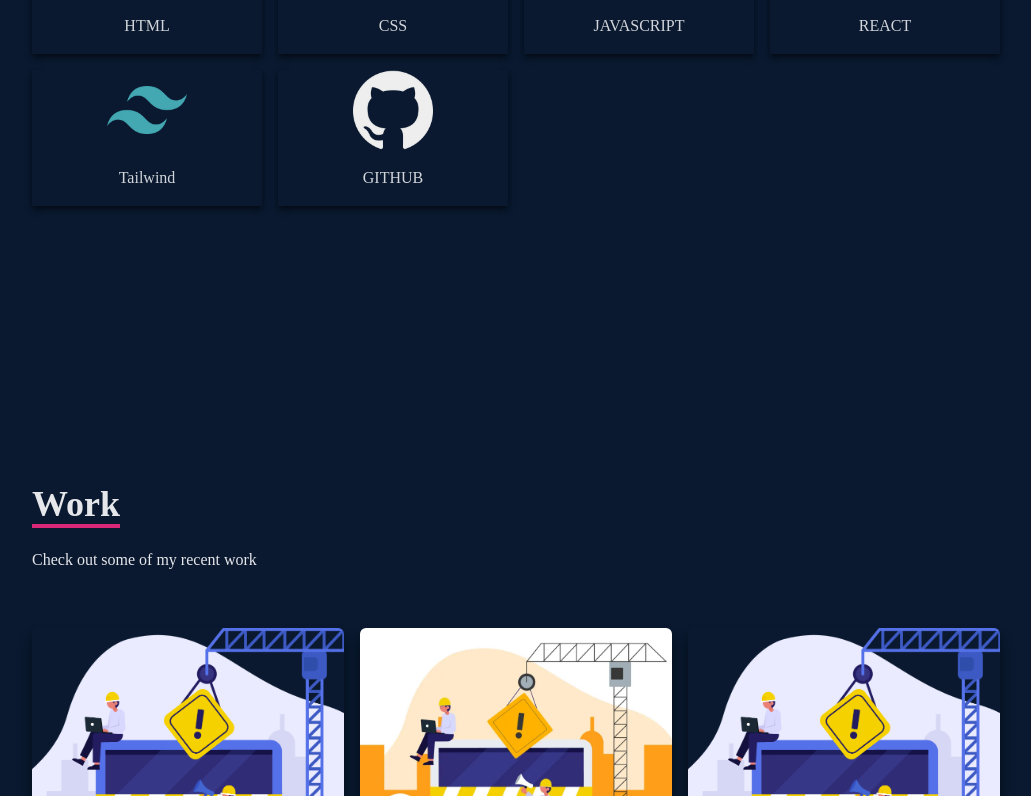
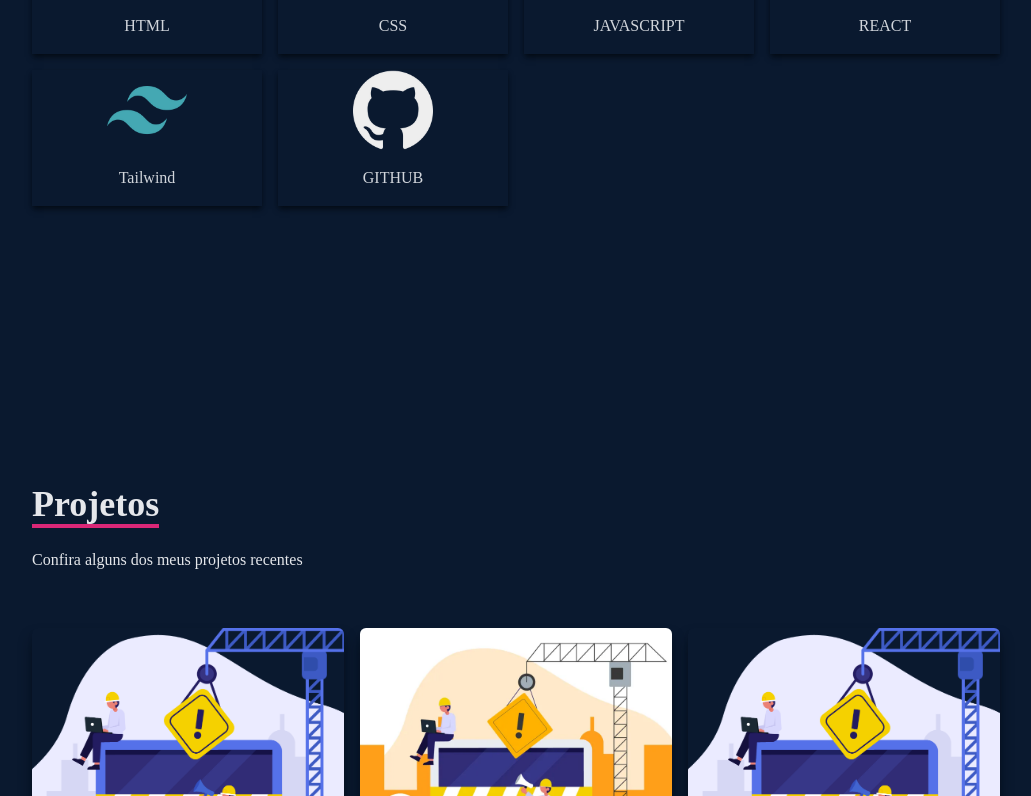
Before and after one commit to JuliaValerio/portifolio-julia, a React (Create React App) app: page / in a window 1280 px wide. Shown: the part 1986-2782 px from the top of the page, without its empty margins (124-1155 px from the left). Built offline with nearby package versions, Linux system fonts and the light colour scheme.

Commit message:
[ADD] link button work

```diff
--- a/src/components/Home.jsx
+++ b/src/components/Home.jsx
@@ -1,5 +1,6 @@
 import React from "react";
 import { HiArrowCircleRight } from "react-icons/hi";
+import { Link } from 'react-scroll';
 
 const Home = () => {
   return (
@@ -22,12 +23,14 @@ const Home = () => {
           cada passo dado traz uma alegria muito grande.
         </p>
         <div>
+          <Link to='work' smooth={true} duration={500}>
             <button to='work' smooth={true} duration={500} className="group text-white border-2 px-6 py-3 my-2 flex items-center hover:bg-[#cb54de] hover:border-[#cb54de]">
               Portifolio
               <span className="group-hover:rotate-90 duration-300 ">
                 <HiArrowCircleRight size={25} className="ml-3 group-hover:right-1 group-hover:-top-2 group-hover:relative" />
               </span>
             </button>
+          </Link>
         </div>
       </div>
     </div>
--- a/src/components/Work.jsx
+++ b/src/components/Work.jsx
@@ -9,9 +9,9 @@ const Work = () => {
       <div className='max-w-[1000px] mx-auto p-4 flex flex-col justify-center w-full h-full'>
         <div className='pb-8 text-gray-200'>
           <p className='text-4xl font-bold inline border-b-4 border-pink-600'>
-            Work
+            Projetos
           </p>
-          <p className='py-6'>Check out some of my recent work</p>
+          <p className='py-6'>Confira alguns dos meus projetos recentes</p>
         </div>
 
 
```
Lines whose indentation alone changed are shown as unchanged.
